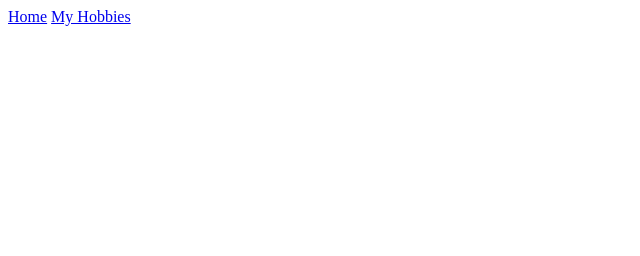
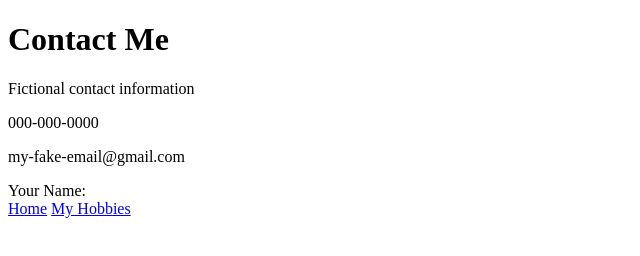
Before and after one commit to jjwood13/cv, a plain HTML site: page contact-us.html in a window 1280 px wide. Shown: the whole page, without its empty margins (0-640 px from the left). Drawn offline with Linux system fonts and the light colour scheme.

Commit message:
Update contact-us.html

```diff
--- a/contact-us.html
+++ b/contact-us.html
@@ -2,7 +2,16 @@
 <html>
   <header>
   </header>
-  <body></body>
+  <body>
+    <h1> Contact Me</h1>
+    <p>Fictional contact information</p>
+    <p>000-000-0000</p>
+    <p>my-fake-email@gmail.com</p>
+    <form>
+      <label>Your Name:</label>
+
+    </form>
+  </body>
   <footer>
     <footer>
   <a href="index.html">Home</a>
```
